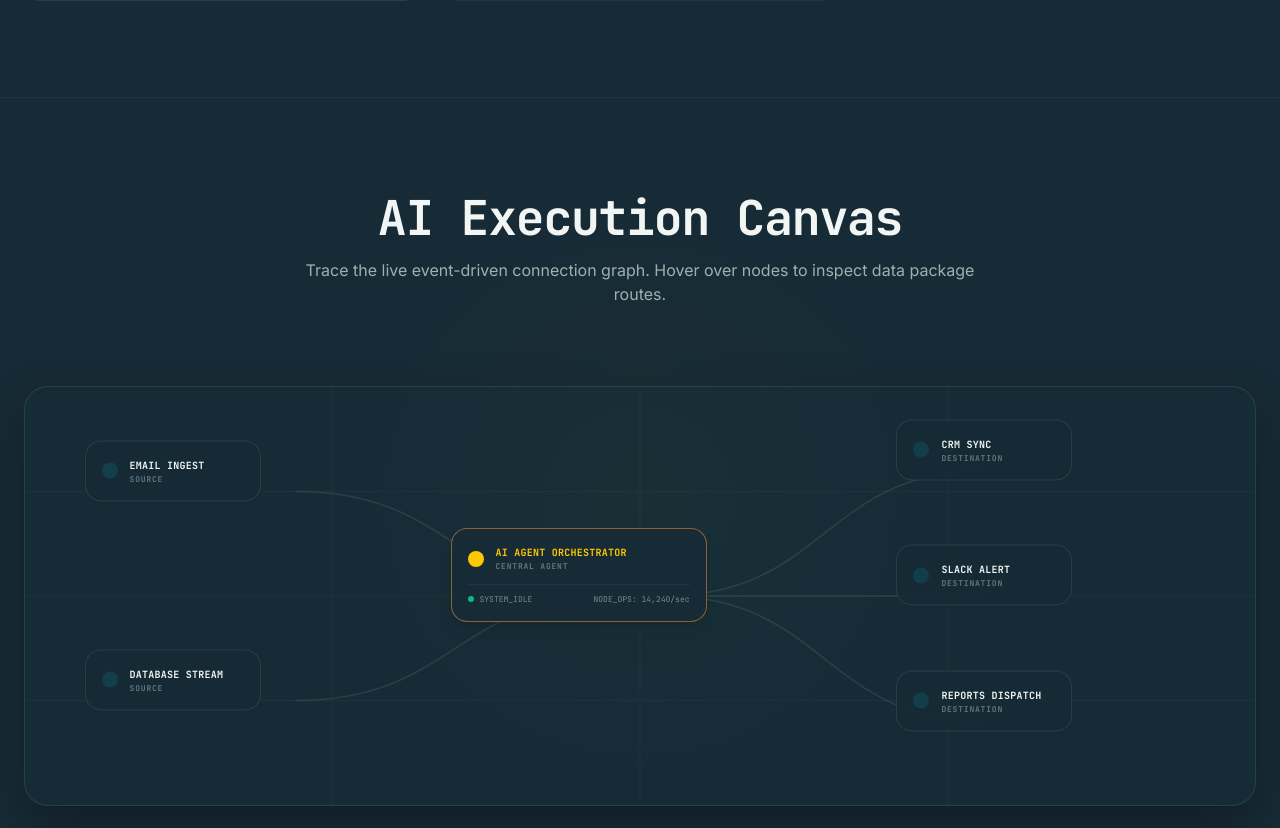
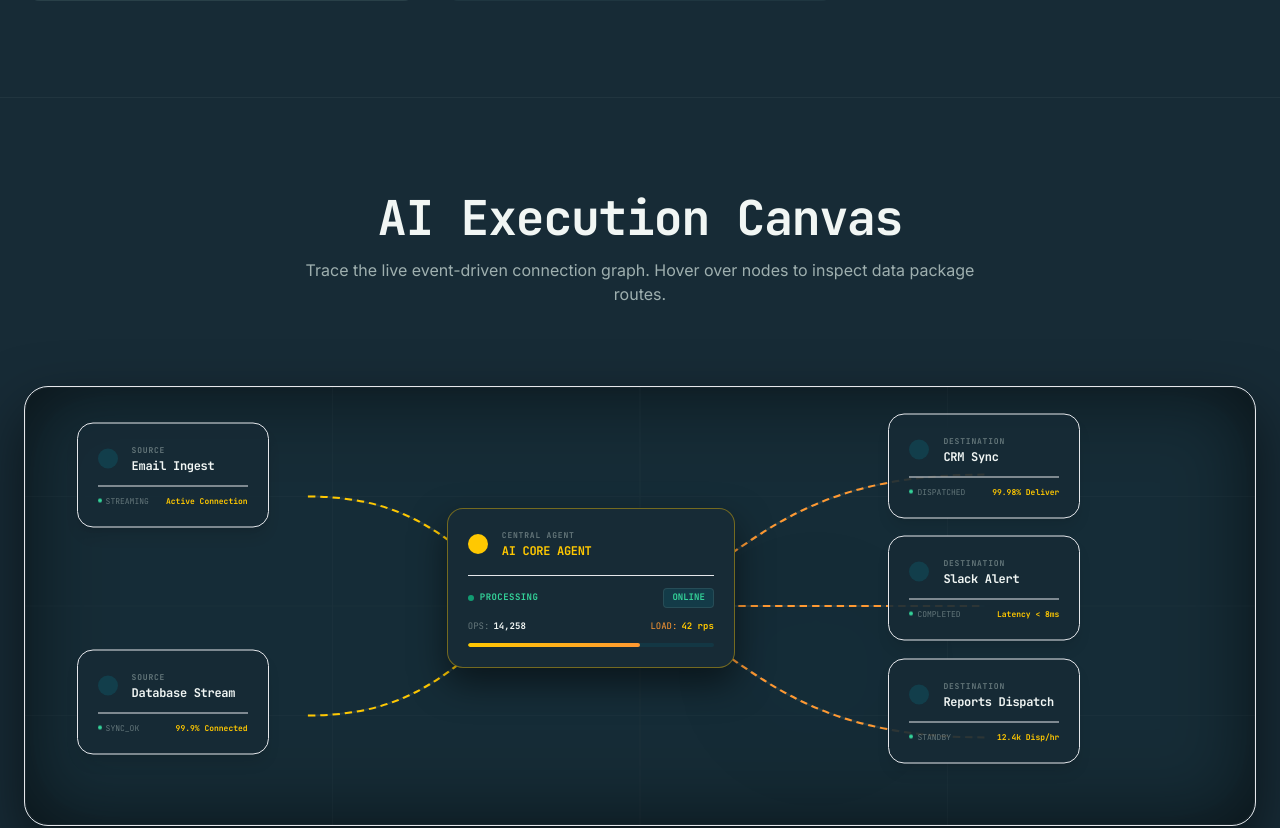
Before and after one commit to Mohamed-sabeek/neuroflow, a React (Vite) app: page / in a window 1280 px wide. Shown: the part 2462-3290 px from the top of the page. Built offline with nearby package versions, Linux system fonts and the light colour scheme.

Commit message:
upgrade AI execution canvas with dashboard indicators

```diff
--- a/src/components/Workflow.jsx
+++ b/src/components/Workflow.jsx
@@ -1,21 +1,84 @@
-import React, { useState } from "react";
+import React, { useState, useEffect } from "react";
 import Icon from "./Icon";
 
 export const Workflow = () => {
   const [hoveredNode, setHoveredNode] = useState(null);
+  const [opsCount, setOpsCount] = useState(14240);
+
+  // Live ticking central operations counter
+  useEffect(() => {
+    const interval = setInterval(() => {
+      setOpsCount((prev) => prev + Math.floor(Math.random() * 4) + 1);
+    }, 1000);
+    return () => clearInterval(interval);
+  }, []);
 
   const nodes = [
-    { id: "email", label: "Email Ingest", icon: "link", type: "source", pos: "top-left", coords: "12% 20%" },
-    { id: "database", label: "Database Stream", icon: "cube-16-solid", type: "source", pos: "bottom-left", coords: "12% 70%" },
-    { id: "agent", label: "AI AGENT ORCHESTRATOR", icon: "cog-8-tooth", type: "core", pos: "center", coords: "45% 45%" },
-    { id: "crm", label: "CRM Sync", icon: "link-solid", type: "destination", pos: "top-right", coords: "78% 15%" },
-    { id: "slack", label: "Slack Alert", icon: "arrow-path", type: "destination", pos: "center-right", coords: "78% 45%" },
-    { id: "reports", label: "Reports Dispatch", icon: "chart-pie", type: "destination", pos: "bottom-right", coords: "78% 75%" }
+    {
+      id: "email",
+      label: "Email Ingest",
+      icon: "link",
+      type: "source",
+      coords: "12% 20%",
+      status: "STREAMING",
+      metric: "Active Connection"
+    },
+    {
+      id: "database",
+      label: "Database Stream",
+      icon: "cube-16-solid",
+      type: "source",
+      coords: "12% 72%",
+      status: "SYNC_OK",
+      metric: "99.9% Connected"
+    },
+    {
+      id: "agent",
+      label: "AI CORE AGENT",
+      icon: "cog-8-tooth",
+      type: "core",
+      coords: "46% 46%",
+      status: "ACTIVE",
+      metric: "Orchestrator Node"
+    },
+    {
+      id: "crm",
+      label: "CRM Sync",
+      icon: "link-solid",
+      type: "destination",
+      coords: "78% 18%",
+      status: "DISPATCHED",
+      metric: "99.98% Deliver"
+    },
+    {
+      id: "slack",
+      label: "Slack Alert",
+      icon: "arrow-path",
+      type: "destination",
+      coords: "78% 46%",
+      status: "COMPLETED",
+      metric: "Latency < 8ms"
+    },
+    {
+      id: "reports",
+      label: "Reports Dispatch",
+      icon: "chart-pie",
+      type: "destination",
+      coords: "78% 74%",
+      status: "STANDBY",
+      metric: "12.4k Disp/hr"
+    }
   ];
 
   return (
     <section id="workflow" className="w-full bg-[#172B36] py-24 relative overflow-hidden border-t border-[#D9E8E2]/5">
-      <div className="absolute top-1/2 left-1/2 h-[700px] w-[700px] -translate-x-1/2 -translate-y-1/2 rounded-full forsythia-glow pointer-events-none opacity-20"></div>
+      {/* Background blueprint details and drifting particles */}
+      <div className="absolute inset-0 bg-grid-pattern opacity-[0.03] pointer-events-none"></div>
+
+      {/* Soft slow drifting blueprint particles */}
+      <div className="absolute top-[15%] left-[20%] h-48 w-48 rounded-full bg-[#FFC801]/3 filter blur-3xl pointer-events-none animate-drift-1"></div>
+      <div className="absolute bottom-[20%] right-[25%] h-56 w-56 rounded-full bg-[#114C5A]/10 filter blur-3xl pointer-events-none animate-drift-2"></div>
+      <div className="absolute top-1/2 left-1/2 h-[750px] w-[750px] -translate-x-1/2 -translate-y-1/2 rounded-full forsythia-glow pointer-events-none opacity-[0.08] filter blur-[150px]"></div>
 
       <div className="mx-auto max-w-7xl px-6 relative z-10">
         <div className="text-center">
@@ -28,68 +91,73 @@ export const Workflow = () => {
         </div>
 
         {/* --- DESKTOP VIEWPORT: INTERACTIVE SVG CANVAS --- */}
-        <div className="relative mt-20 hidden lg:block h-[420px] w-full border border-[#D9E8E2]/10 bg-[#114C5A]/5 rounded-3xl overflow-hidden shadow-[0_20px_50px_rgba(0,0,0,0.3)]">
-          {/* Animated SVG path lines background */}
-          <svg className="absolute inset-0 w-full h-full pointer-events-none" viewBox="0 0 1000 420" preserveAspectRatio="none">
+        <div className="relative mt-20 hidden lg:block h-[440px] w-full border border-[#D9E8E2]/12 bg-[#114C5A]/5 rounded-3xl overflow-hidden shadow-[inset_0_0_80px_rgba(0,0,0,0.6),0_25px_60px_rgba(0,0,0,0.55)]">
+
+          {/* Subtle vignette border highlights */}
+          <div className="absolute inset-0 rounded-3xl border border-white/5 pointer-events-none"></div>
+
+          {/* Animated SVG path lines */}
+          <svg className="absolute inset-0 w-full h-full pointer-events-none" viewBox="0 0 1000 440" preserveAspectRatio="none">
             <defs>
-              <linearGradient id="glowGrad" x1="0%" y1="0%" x2="100%" y2="0%">
-                <stop offset="0%" stopColor="#FF9932" stopOpacity="0.8" />
-                <stop offset="50%" stopColor="#FFC801" stopOpacity="1" />
-                <stop offset="100%" stopColor="#D9E8E2" stopOpacity="0.8" />
+              <linearGradient id="activeGrad" x1="0%" y1="0%" x2="100%" y2="0%">
+                <stop offset="0%" stopColor="#FFC801" />
+                <stop offset="100%" stopColor="#FF9932" />
               </linearGradient>
             </defs>
 
             {/* Grid Line Deck */}
-            <path d="M 0 105 L 1000 105 M 0 210 L 1000 210 M 0 315 L 1000 315 M 250 0 L 250 420 M 500 0 L 500 420 M 750 0 L 750 420" stroke="rgba(217, 232, 226, 0.03)" strokeWidth="1" />
+            <path d="M 0 110 L 1000 110 M 0 220 L 1000 220 M 0 330 L 1000 330 M 250 0 L 250 440 M 500 0 L 500 440 M 750 0 L 750 440" stroke="rgba(217, 232, 226, 0.02)" strokeWidth="1" />
 
-            {/* Source 1 (Email) to Core Agent path */}
+            {/* Path 1: Source 1 (Email) to Core Agent */}
+            {/* Inactive Line base */}
+            <path d="M 230 110 C 360 110, 360 220, 460 220" fill="none" stroke="rgba(217, 232, 226, 0.08)" strokeWidth="2" />
+            {/* Flow line indicator */}
             <path
-              d="M 220 105 C 350 105, 350 210, 480 210"
+              d="M 230 110 C 360 110, 360 220, 460 220"
               fill="none"
-              stroke={hoveredNode === "email" ? "#FFC801" : "rgba(217, 232, 226, 0.1)"}
-              strokeWidth={hoveredNode === "email" ? "2.5" : "1.5"}
-              className={`transition-colors duration-200 ${hoveredNode === "email" ? "animate-dash" : ""}`}
-              strokeDasharray={hoveredNode === "email" ? "8 4" : "none"}
+              stroke={hoveredNode === "email" || hoveredNode === "agent" || !hoveredNode ? "#FFC801" : "rgba(217, 232, 226, 0.15)"}
+              strokeWidth={hoveredNode === "email" ? "3" : "2"}
+              className={`transition-all duration-200 ${(!hoveredNode || hoveredNode === "email" || hoveredNode === "agent") ? "animate-dash-flow opacity-100" : "opacity-30"}`}
             />
 
-            {/* Source 2 (Database) to Core Agent path */}
+            {/* Path 2: Source 2 (Database) to Core Agent */}
+            <path d="M 230 330 C 360 330, 360 220, 460 220" fill="none" stroke="rgba(217, 232, 226, 0.08)" strokeWidth="2" />
             <path
-              d="M 220 315 C 350 315, 350 210, 480 210"
+              d="M 230 330 C 360 330, 360 220, 460 220"
               fill="none"
-              stroke={hoveredNode === "database" ? "#FFC801" : "rgba(217, 232, 226, 0.1)"}
-              strokeWidth={hoveredNode === "database" ? "2.5" : "1.5"}
-              className={`transition-colors duration-200 ${hoveredNode === "database" ? "animate-dash" : ""}`}
-              strokeDasharray={hoveredNode === "database" ? "8 4" : "none"}
+              stroke={hoveredNode === "database" || hoveredNode === "agent" || !hoveredNode ? "#FFC801" : "rgba(217, 232, 226, 0.15)"}
+              strokeWidth={hoveredNode === "database" ? "3" : "2"}
+              className={`transition-all duration-200 ${(!hoveredNode || hoveredNode === "database" || hoveredNode === "agent") ? "animate-dash-flow opacity-100" : "opacity-30"}`}
             />
 
-            {/* Core Agent to Dest 1 (CRM) path */}
+            {/* Path 3: Core Agent to Dest 1 (CRM) */}
+            <path d="M 460 220 C 580 220, 580 88, 780 88" fill="none" stroke="rgba(217, 232, 226, 0.08)" strokeWidth="2" />
             <path
-              d="M 520 210 C 650 210, 650 84, 780 84"
+              d="M 460 220 C 580 220, 580 88, 780 88"
               fill="none"
-              stroke={hoveredNode === "crm" ? "#FF9932" : "rgba(217, 232, 226, 0.1)"}
-              strokeWidth={hoveredNode === "crm" ? "2.5" : "1.5"}
-              className={`transition-colors duration-200 ${hoveredNode === "crm" ? "animate-dash" : ""}`}
-              strokeDasharray={hoveredNode === "crm" ? "8 4" : "none"}
+              stroke={hoveredNode === "crm" || hoveredNode === "agent" || !hoveredNode ? "#FF9932" : "rgba(217, 232, 226, 0.15)"}
+              strokeWidth={hoveredNode === "crm" ? "3" : "2"}
+              className={`transition-all duration-200 ${(!hoveredNode || hoveredNode === "crm" || hoveredNode === "agent") ? "animate-dash-flow opacity-100" : "opacity-30"}`}
             />
 
-            {/* Core Agent to Dest 2 (Slack) path */}
+            {/* Path 4: Core Agent to Dest 2 (Slack) */}
+            <path d="M 460 220 C 580 220, 580 220, 780 220" fill="none" stroke="rgba(217, 232, 226, 0.08)" strokeWidth="2" />
             <path
-              d="M 520 210 C 650 210, 650 210, 780 210"
+              d="M 460 220 C 580 220, 580 220, 780 220"
               fill="none"
-              stroke={hoveredNode === "slack" ? "#FF9932" : "rgba(217, 232, 226, 0.1)"}
-              strokeWidth={hoveredNode === "slack" ? "2.5" : "1.5"}
-              className={`transition-colors duration-200 ${hoveredNode === "slack" ? "animate-dash" : ""}`}
-              strokeDasharray={hoveredNode === "slack" ? "8 4" : "none"}
+              stroke={hoveredNode === "slack" || hoveredNode === "agent" || !hoveredNode ? "#FF9932" : "rgba(217, 232, 226, 0.15)"}
+              strokeWidth={hoveredNode === "slack" ? "3" : "2"}
+              className={`transition-all duration-200 ${(!hoveredNode || hoveredNode === "slack" || hoveredNode === "agent") ? "animate-dash-flow opacity-100" : "opacity-30"}`}
             />
 
-            {/* Core Agent to Dest 3 (Reports) path */}
+            {/* Path 5: Core Agent to Dest 3 (Reports) */}
+            <path d="M 460 220 C 580 220, 580 352, 780 352" fill="none" stroke="rgba(217, 232, 226, 0.08)" strokeWidth="2" />
             <path
-              d="M 520 210 C 650 210, 650 336, 780 336"
+              d="M 460 220 C 580 220, 580 352, 780 352"
               fill="none"
-              stroke={hoveredNode === "reports" ? "#FF9932" : "rgba(217, 232, 226, 0.1)"}
-              strokeWidth={hoveredNode === "reports" ? "2.5" : "1.5"}
-              className={`transition-colors duration-200 ${hoveredNode === "reports" ? "animate-dash" : ""}`}
-              strokeDasharray={hoveredNode === "reports" ? "8 4" : "none"}
+              stroke={hoveredNode === "reports" || hoveredNode === "agent" || !hoveredNode ? "#FF9932" : "rgba(217, 232, 226, 0.15)"}
+              strokeWidth={hoveredNode === "reports" ? "3" : "2"}
+              className={`transition-all duration-200 ${(!hoveredNode || hoveredNode === "reports" || hoveredNode === "agent") ? "animate-dash-flow opacity-100" : "opacity-30"}`}
             />
           </svg>
 
@@ -98,24 +166,33 @@ export const Workflow = () => {
             const isHovered = hoveredNode === node.id;
             const isCore = node.type === "core";
 
+            // Dim matrix for visual focus
+            const isDimmed = hoveredNode && hoveredNode !== node.id && !(node.id === "agent" || hoveredNode === "agent");
+
             return (
               <div
                 key={node.id}
                 onMouseEnter={() => setHoveredNode(node.id)}
                 onMouseLeave={() => setHoveredNode(null)}
                 style={{ left: node.coords.split(" ")[0], top: node.coords.split(" ")[1] }}
-                className={`absolute -translate-x-1/2 -translate-y-1/2 rounded-2xl border p-4 cursor-pointer transition-all duration-300 ${
+                className={`absolute -translate-x-1/2 -translate-y-1/2 rounded-2xl border p-5 cursor-pointer transition-all duration-200 ease-out select-none ${
                   isCore
                     ? isHovered
-                      ? "border-[#FFC801] bg-[#172B36] w-64 shadow-[0_0_30px_rgba(255,200,1,0.15)] scale-[1.03]"
-                      : "border-[#FF9932]/50 bg-[#172B36] w-64 shadow-lg scale-100"
+                      ? "border-[#FFC801] bg-[#172B36] w-72 shadow-[0_0_40px_rgba(255,200,1,0.25)] scale-[1.03] animate-border-shimmer"
+                      : "border-[#FF9932]/40 bg-[#172B36] w-72 shadow-[0_15px_35px_rgba(0,0,0,0.5)] scale-100 animate-border-shimmer"
                     : isHovered
-                      ? "border-[#FFC801] bg-[#114C5A]/40 w-44 shadow-md scale-[1.03]"
-                      : "border-[#D9E8E2]/10 bg-[#172B36]/90 w-44 shadow-sm scale-100"
-                }`}
+                      ? "border-[#FFC801] bg-[#114C5A]/50 w-48 shadow-[0_0_20px_rgba(255,200,1,0.15)] scale-[1.03] -translate-y-1"
+                      : "border-[#D9E8E2]/12 bg-[#172B36]/90 w-48 shadow-lg scale-100"
+                } ${isDimmed ? "opacity-35 scale-[0.97]" : "opacity-100"}`}
               >
-                <div className="flex items-center gap-3">
-                  <div className={`rounded-xl p-2 shrink-0 ${
+                {/* OS Glow backplane spot inside central core agent */}
+                {isCore && (
+                  <div className="absolute inset-0 bg-gradient-to-br from-[#FFC801]/3 to-transparent pointer-events-none rounded-2xl"></div>
+                )}
+
+                <div className="flex items-center gap-3.5 relative z-10">
+                  {/* Icon container */}
+                  <div className={`rounded-xl p-2.5 shrink-0 ${
                     isCore
                       ? "bg-[#FFC801] text-[#172B36] animate-spin [animation-duration:15s]"
                       : isHovered
@@ -124,23 +201,53 @@ export const Workflow = () => {
                   }`}>
                     <Icon name={node.icon} className="h-4.5 w-4.5" />
                   </div>
+
+                  {/* Labels and headings */}
                   <div className="text-left font-mono">
-                    <div className={`text-[10px] font-bold tracking-wide uppercase ${isCore ? "text-[#FFC801]" : "text-[#F1F6F4]"}`}>
+                    <div className="text-[8px] text-[#D9E8E2]/40 uppercase tracking-widest font-extrabold mb-0.5">
+                      {node.type === "core" ? "Central Agent" : node.type}
+                    </div>
+                    <div className={`text-xs font-bold tracking-tight ${isCore ? "text-[#FFC801]" : "text-[#F1F6F4]"}`}>
                       {node.label}
-                    </div>
-                    <div className="text-[8px] text-[#D9E8E2]/40 uppercase tracking-widest font-bold">
-                      {node.type === "core" ? "Central Agent" : node.type}
                     </div>
                   </div>
                 </div>
 
-                {isCore && (
-                  <div className="mt-3 border-t border-[#D9E8E2]/5 pt-2 flex items-center justify-between text-[8px] font-mono text-[#D9E8E2]/50">
-                    <div className="flex items-center gap-1.5">
-                      <span className="h-1.5 w-1.5 rounded-full bg-emerald-500 animate-pulse"></span>
-                      SYSTEM_IDLE
+                {/* Internal card parameters */}
+                {isCore ? (
+                  <div className="mt-4 border-t border-[#D9E8E2]/8 pt-3 relative z-10">
+                    <div className="flex items-center justify-between text-[9px] font-mono text-[#D9E8E2]/60">
+                      <div className="flex items-center gap-1.5">
+                        <span className="h-1.5 w-1.5 rounded-full bg-emerald-500 animate-heartbeat"></span>
+                        <span className="text-emerald-400 font-bold uppercase tracking-wider">PROCESSING</span>
+                      </div>
+                      <span className="bg-[#114C5A]/50 px-2 py-0.5 rounded border border-[#D9E8E2]/10 text-emerald-400 font-bold">ONLINE</span>
                     </div>
-                    <span>NODE_OPS: 14,240/sec</span>
+
+                    {/* Operational telemetry rows */}
+                    <div className="mt-3 flex items-center justify-between text-[9px] font-mono">
+                      <div className="flex items-center gap-1">
+                        <span className="text-[#D9E8E2]/40">OPS:</span>
+                        <span className="font-extrabold text-[#F1F6F4]">{opsCount.toLocaleString()}</span>
+                      </div>
+                      <div className="flex items-center gap-1">
+                        <span className="text-[#FF9932]">LOAD:</span>
+                        <span className="font-extrabold text-[#FFC801]">42 rps</span>
+                      </div>
+                    </div>
+
+                    {/* Micro loading status indicator */}
+                    <div className="mt-2.5 w-full bg-[#114C5A]/40 h-1 rounded-full overflow-hidden">
+                      <div className="h-full bg-gradient-to-r from-[#FFC801] to-[#FF9932] rounded-full animate-pulse" style={{ width: "70%" }}></div>
+                    </div>
+                  </div>
+                ) : (
+                  <div className="mt-3 border-t border-[#D9E8E2]/6 pt-2 flex items-center justify-between text-[8px] font-mono text-[#D9E8E2]/40">
+                    <div className="flex items-center gap-1">
+                      <span className="h-1 w-1 rounded-full bg-emerald-400 animate-ping"></span>
+                      <span>{node.status}</span>
+                    </div>
+                    <span className="text-[#FFC801] font-bold">{node.metric}</span>
                   </div>
                 )}
               </div>
@@ -150,22 +257,33 @@ export const Workflow = () => {
 
         {/* --- MOBILE VIEWPORT: STACK PIPELINE VIEW --- */}
         <div className="mt-12 flex flex-col gap-6 lg:hidden">
-          <div className="rounded-2xl border border-[#D9E8E2]/10 bg-[#114C5A]/5 p-6">
+          <div className="rounded-2xl border border-[#D9E8E2]/10 bg-[#114C5A]/5 p-6 relative overflow-hidden shadow-lg">
+
+            {/* Window header controls on mobile stack too */}
+            <div className="flex items-center justify-between border-b border-[#D9E8E2]/5 pb-3 mb-5">
+              <div className="flex items-center gap-1">
+                <span className="h-1.5 w-1.5 rounded-full bg-[#FFC801]/30"></span>
+                <span className="h-1.5 w-1.5 rounded-full bg-[#FF9932]/30"></span>
+                <span className="h-1.5 w-1.5 rounded-full bg-[#D9E8E2]/30"></span>
+              </div>
+              <span className="font-mono text-[7px] text-[#D9E8E2]/30">MOBILE_CANVAS</span>
+            </div>
+
             <h3 className="font-mono text-sm font-bold uppercase tracking-wider text-[#FFC801] flex items-center gap-2 mb-6">
-              <span className="h-2.5 w-2.5 rounded-full bg-[#FFC801] animate-pulse"></span>
+              <span className="h-2 w-2 rounded-full bg-[#FFC801] animate-heartbeat"></span>
               Central AI Core Node
             </h3>
 
             <div className="flex flex-col gap-6 relative">
               {/* Ingestion blocks */}
               <div className="grid grid-cols-2 gap-4">
-                <div className="rounded-xl border border-[#D9E8E2]/8 bg-[#172B36] p-4 font-mono text-xs">
+                <div className="rounded-xl border border-[#D9E8E2]/10 bg-[#172B36] p-4 font-mono text-xs shadow-sm">
                   <div className="text-[#FF9932] font-bold">EMAIL_INGEST</div>
-                  <div className="text-[10px] text-[#D9E8E2]/40 mt-1">trigger: mail_events</div>
+                  <div className="text-[9px] text-[#D9E8E2]/40 mt-1">trigger: mail_events</div>
                 </div>
-                <div className="rounded-xl border border-[#D9E8E2]/8 bg-[#172B36] p-4 font-mono text-xs">
+                <div className="rounded-xl border border-[#D9E8E2]/10 bg-[#172B36] p-4 font-mono text-xs shadow-sm">
                   <div className="text-[#FF9932] font-bold">DB_STREAM</div>
-                  <div className="text-[10px] text-[#D9E8E2]/40 mt-1">trigger: query_sync</div>
+                  <div className="text-[9px] text-[#D9E8E2]/40 mt-1">trigger: query_sync</div>
                 </div>
               </div>
 
@@ -176,16 +294,16 @@ export const Workflow = () => {
 
               {/* Destination blocks */}
               <div className="flex flex-col gap-3">
-                <div className="flex items-center justify-between rounded-xl border border-[#D9E8E2]/8 bg-[#172B36] p-4 font-mono text-xs">
-                  <span className="text-[#D9E8E2]">CRM Sync</span>
+                <div className="flex items-center justify-between rounded-xl border border-[#D9E8E2]/10 bg-[#172B36] p-4 font-mono text-xs shadow-sm">
+                  <span className="text-[#D9E8E2] font-bold">CRM Sync</span>
                   <span className="text-emerald-400 font-bold">Active</span>
                 </div>
-                <div className="flex items-center justify-between rounded-xl border border-[#D9E8E2]/8 bg-[#172B36] p-4 font-mono text-xs">
-                  <span className="text-[#D9E8E2]">Slack Alert</span>
+                <div className="flex items-center justify-between rounded-xl border border-[#D9E8E2]/10 bg-[#172B36] p-4 font-mono text-xs shadow-sm">
+                  <span className="text-[#D9E8E2] font-bold">Slack Alert</span>
                   <span className="text-emerald-400 font-bold">Active</span>
                 </div>
-                <div className="flex items-center justify-between rounded-xl border border-[#D9E8E2]/8 bg-[#172B36] p-4 font-mono text-xs">
-                  <span className="text-[#D9E8E2]">Reports Dispatch</span>
+                <div className="flex items-center justify-between rounded-xl border border-[#D9E8E2]/10 bg-[#172B36] p-4 font-mono text-xs shadow-sm">
+                  <span className="text-[#D9E8E2] font-bold">Reports Dispatch</span>
                   <span className="text-emerald-400 font-bold">Active</span>
                 </div>
               </div>
--- a/src/index.css
+++ b/src/index.css
@@ -190,3 +190,70 @@
   animation: glow-active 3s ease-in-out infinite;
   transform-origin: center;
 }
+
+@keyframes drift-1 {
+  0%, 100% {
+    transform: translate(0, 0) scale(1);
+    opacity: 0.15;
+  }
+  50% {
+    transform: translate(30px, -40px) scale(1.15);
+    opacity: 0.25;
+  }
+}
+.animate-drift-1 {
+  animation: drift-1 16s ease-in-out infinite;
+}
+
+@keyframes drift-2 {
+  0%, 100% {
+    transform: translate(0, 0) scale(1.1);
+    opacity: 0.1;
+  }
+  50% {
+    transform: translate(-40px, 30px) scale(0.9);
+    opacity: 0.2;
+  }
+}
+.animate-drift-2 {
+  animation: drift-2 20s ease-in-out infinite;
+}
+
+@keyframes heartbeat {
+  0%, 100% {
+    transform: scale(1);
+    opacity: 0.8;
+  }
+  50% {
+    transform: scale(1.4);
+    opacity: 1;
+  }
+}
+.animate-heartbeat {
+  animation: heartbeat 1.2s ease-in-out infinite;
+}
+
+@keyframes border-shimmer {
+  0% {
+    border-color: rgba(255, 200, 1, 0.4);
+  }
+  50% {
+    border-color: rgba(255, 153, 50, 0.9);
+  }
+  100% {
+    border-color: rgba(255, 200, 1, 0.4);
+  }
+}
+.animate-border-shimmer {
+  animation: border-shimmer 3s ease-in-out infinite;
+}
+
+@keyframes dash-flow {
+  to {
+    stroke-dashoffset: -24;
+  }
+}
+.animate-dash-flow {
+  stroke-dasharray: 6, 4;
+  animation: dash-flow 1s linear infinite;
+}
```
